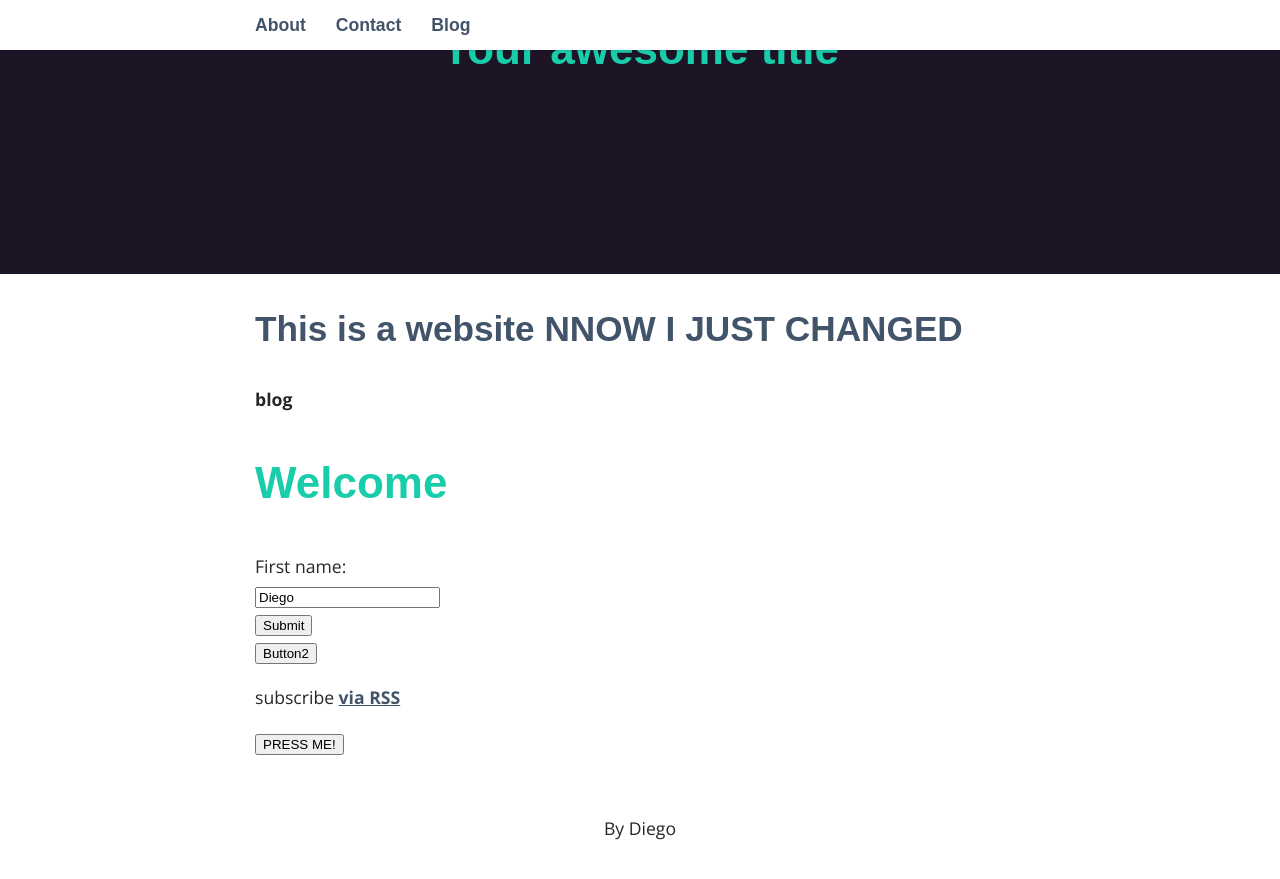
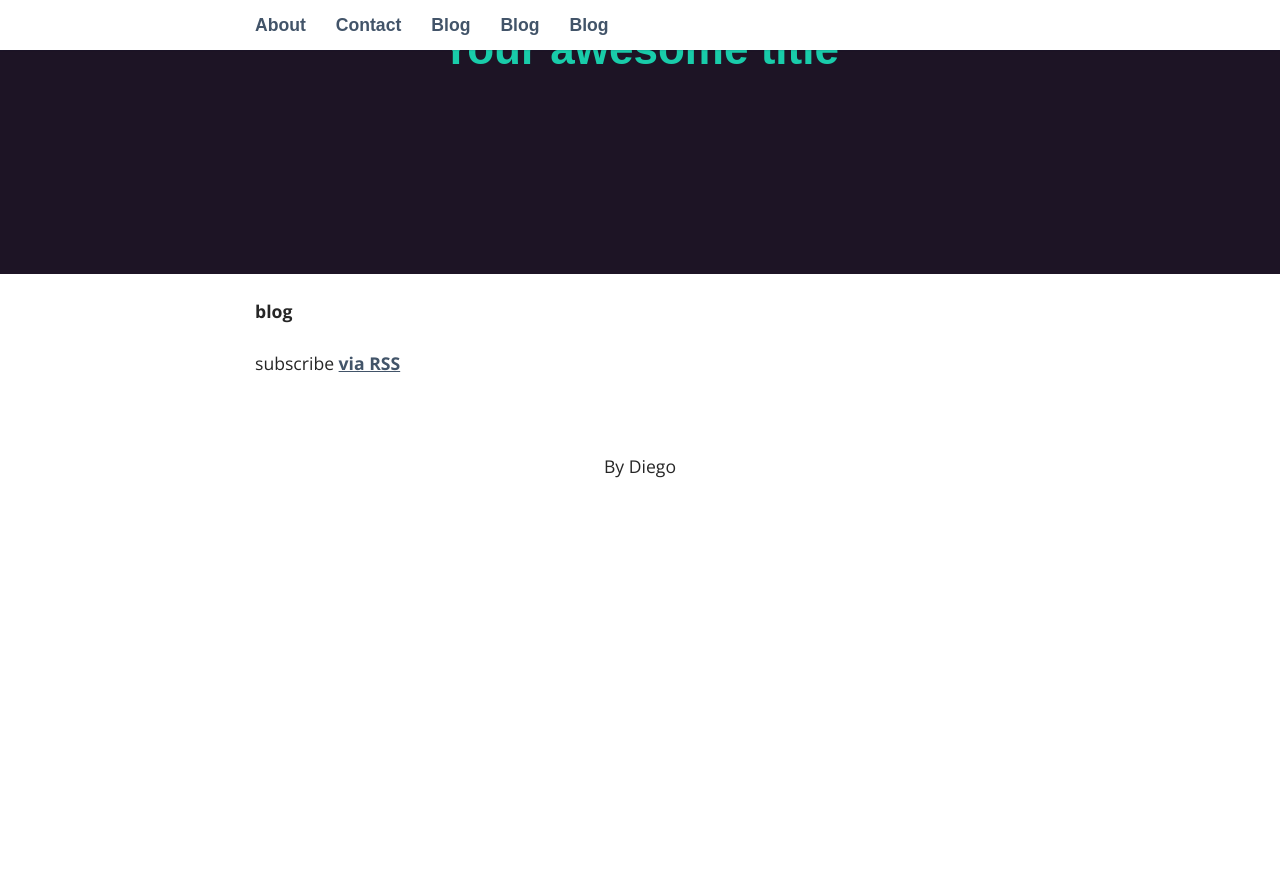
Before and after one commit to devanegas/faasJekyll, a Jekyll site: the page built from blog/index.html, in a window 1280 px wide and 900 px high, scrolled down 226 px. Shown: the top 879 px of the window. Built offline with Jekyll 4.4.1, drawn with Linux system fonts in a browser that asks for light colours; some web fonts are replaced; after the commit the page ends 900 px from its top, so only the background shows below that.

Commit message:
Fixed function routing

```diff
--- a/_includes/head.html
+++ b/_includes/head.html
@@ -3,7 +3,7 @@
 	<meta http-equiv="x-ua-compatible" content="ie=edge">
 	<meta name="viewport" content="width=device-width, initial-scale=1">
 
-
+	<script src="https://ajax.googleapis.com/ajax/libs/jquery/3.4.1/jquery.min.js"></script>
 	<script>
 		$(document).ready(function(){
 			$("#TestingButton").click(function () {
--- a/_includes/header.html
+++ b/_includes/header.html
@@ -5,7 +5,9 @@
 {% for page in site.pages %} {% if page.title %}
 <li><a href="{{ page.url | prepend: site.baseurl }}">{{ page.title }}</a></li>
 {% endif %} {% endfor %}
-<li><a href="{{ "/blog" | prepend: site.baseurl }}">Blog</a></li>
+<li><a href="{{ "/firstFunction" | prepend: site.baseurl }}">Blog</a></li>
+<li><a href="{{ "/secondFunction" | prepend: site.baseurl }}">Blog</a></li>
+<li><a href="{{ "/thirdFunction" | prepend: site.baseurl }}">Blog</a></li>
 			</ul>
 			</li>
 			</ul>
--- a/_layouts/default.html
+++ b/_layouts/default.html
@@ -6,13 +6,7 @@
     {% include header.html %}
     <main>
       <article>
-        <h2>This is a website NNOW I JUST CHANGED</h2>
         {{ content }}
-        <div>
-          <button id="testButton" onclick="myFunction()">
-            PRESS ME!
-          </button>
-        </div>
       </article>
       {% include footer.html %}
     </main>
--- a/blog/index.html
+++ b/blog/index.html
@@ -7,18 +7,6 @@ layout: default
 		<time>{{ post.date | date: "%b %-d, %Y" }}</time>
 		<h3><a href="{{ post.url | prepend: site.baseurl }}">{{ post.title }}</a></h3>
 {% endfor %}
-<div class="text-center">
-	<h1 class="display-4">Welcome</h1>
-	<form method="post" action="https://enterdatatodatabase.azurewebsites.net/api/DatabaseCleanup?code=hDvKudnQIUMcFHN7pzNNqwmsM8oTjtcSo8oeOyw6CnIgCsQZ9zXPmg==">
-		First name:<br>
-		<input type="text" name="firstname" id="name" value="Diego">
-		<br>
-		<input type="submit" value="Submit">
-	</form>
-</div>
-<button id="TestingButton">Button2</button>
-<div id="names">
 
-</div>
 
 <p>subscribe <a href="{{ "/feed.xml" | prepend: site.baseurl }}">via RSS</a></p>
--- /dev/null
+++ b/thirdFunction/index.html
@@ -0,0 +1,5 @@
+---
+layout: default
+---
+
+<h3>Third Function</h3>
```
Also changed, not shown: firstFunction/index.html (added, +15 -0 lines), secondFunction/index.html (added, +11 -0 lines).
